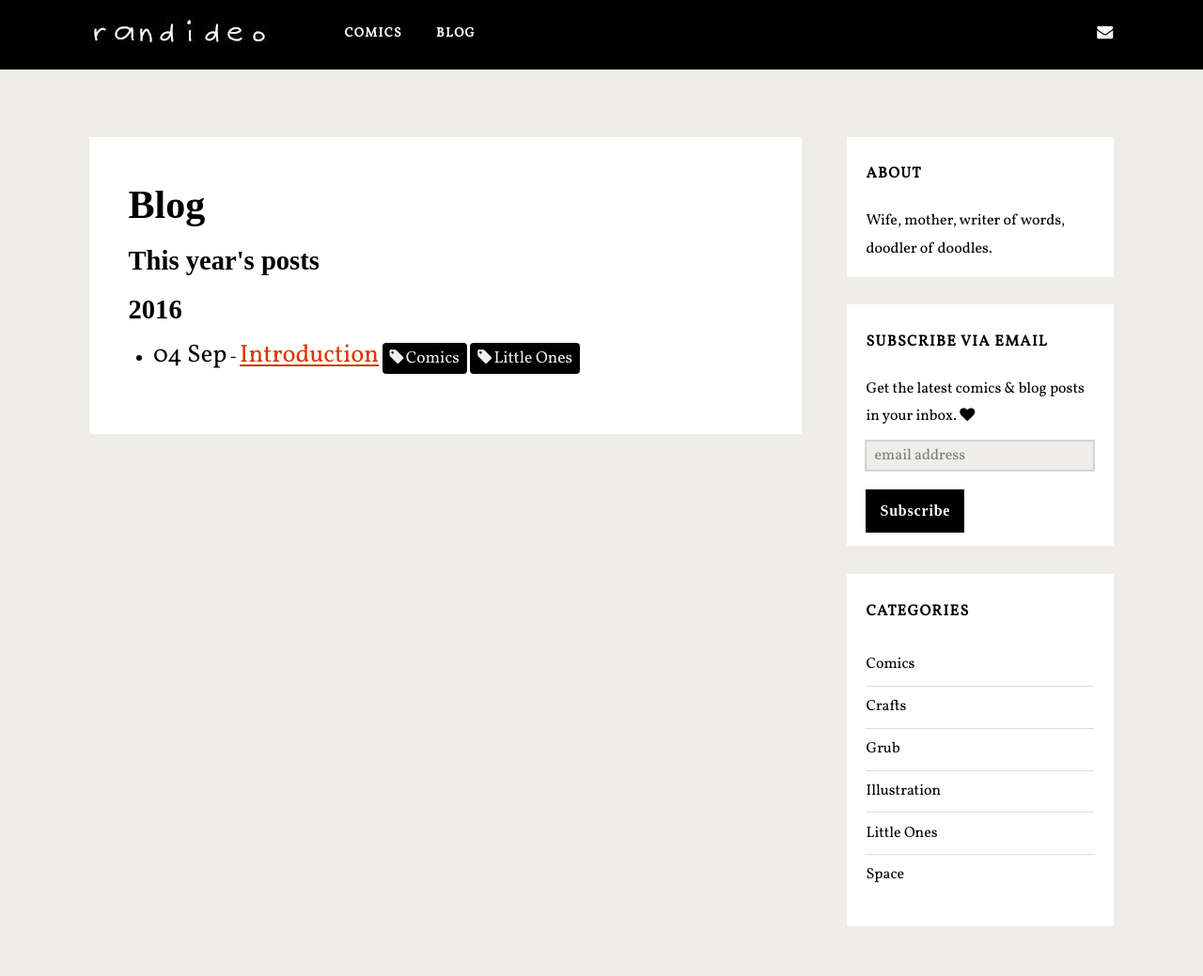
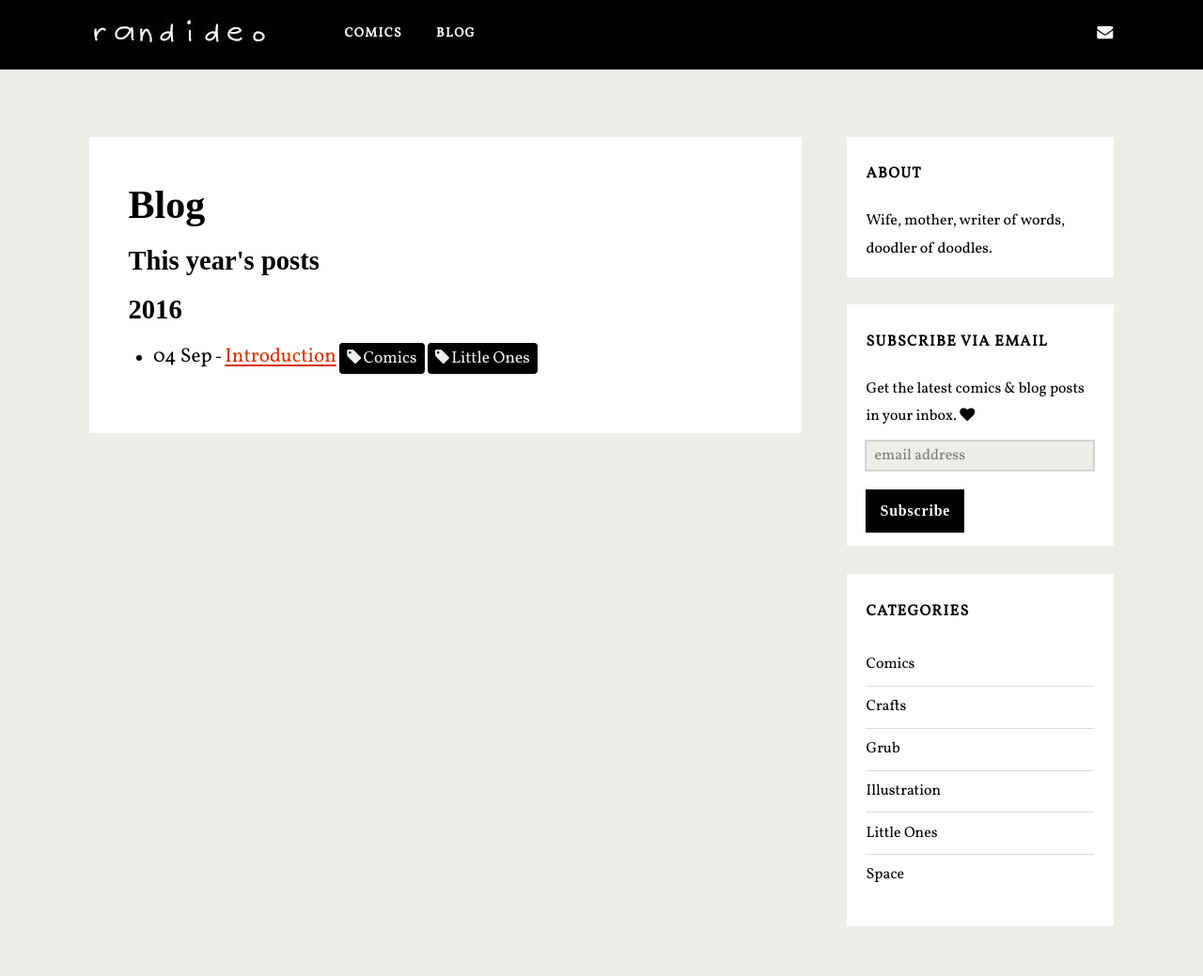
Before and after one commit to randideo/randideo.github.io, a Jekyll site: the page built from blog.html, in a window 1280 px wide. Shown: the whole page at 94% size. Built offline with Jekyll 4.4.1, drawn with Linux system fonts in a browser that asks for light colours; nearby versions of some CDN libraries; some web fonts are replaced; comment, search, counter and statistics services are not loaded.

Commit message:
Update blog.html

```diff
--- a/blog.html
+++ b/blog.html
@@ -16,7 +16,7 @@
         <ul class="past">
       {% endif %}
     {% endunless %}
-      <li><time style="font-size: 1.5em;">{{ post.date | date:"%d %b" }}</time> - <a href="{{ post.url }}" style="font-size: 1.5em;">{{ post.title }}</a>
+      <li><time style="font-size: 1.2em;">{{ post.date | date:"%d %b" }}</time> - <a href="{{ post.url }}" style="font-size: 1.2em;">{{ post.title }}</a>
         {% for tags in post.tags %}
         <a style="color: #efefef;" href="#{{ tag | slugify }}" class="codinfox-tag-mark"><i class="fa fa-tag" style="padding-right: 2px;" aria-hidden="true"></i>{{ tags }}</a> {% endfor %}
           </li>
@@ -52,5 +52,6 @@
     border-radius: 4px;
     color: #fff;
    text-decoration: none;
+  font-size: 1em;
 }
 </style>
```
